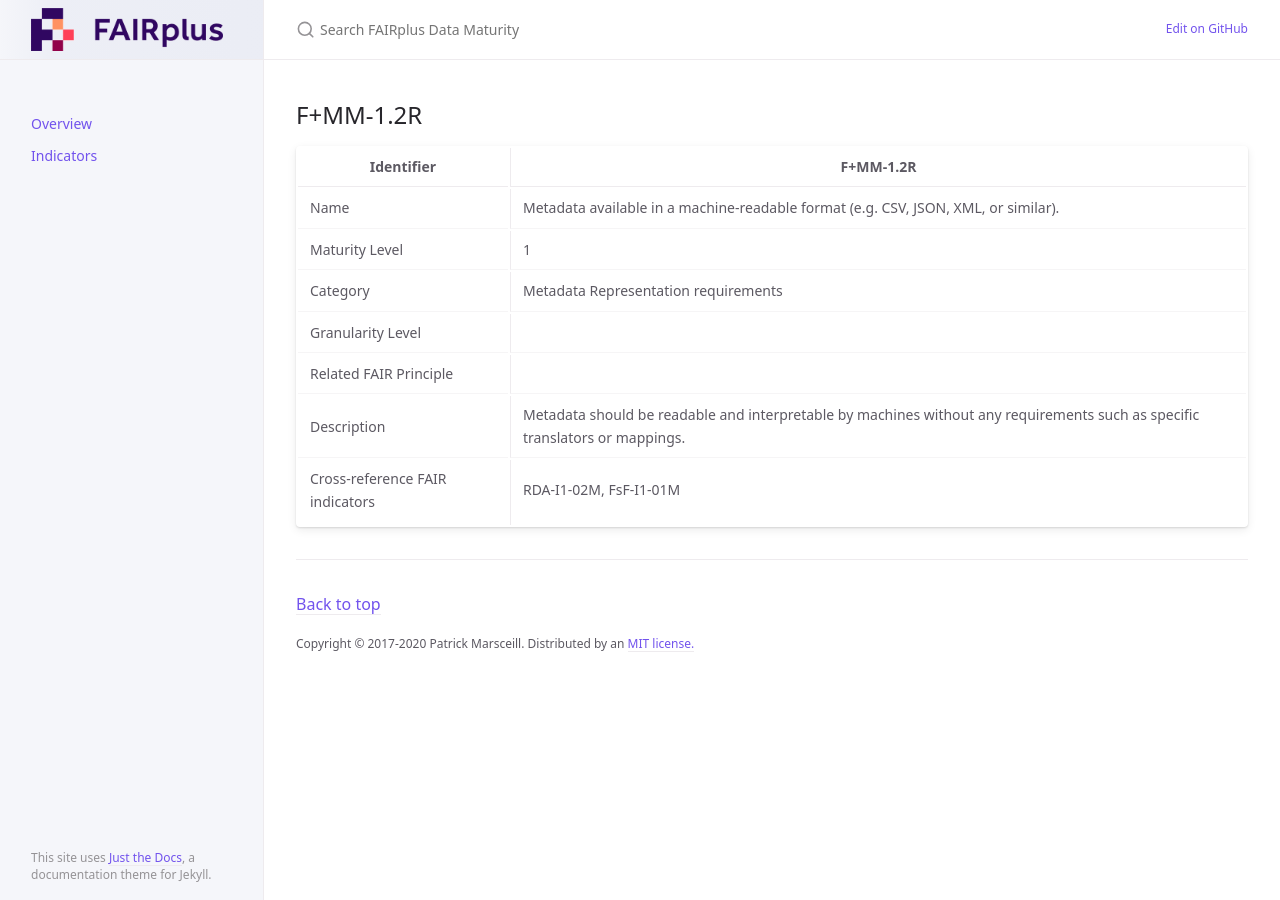
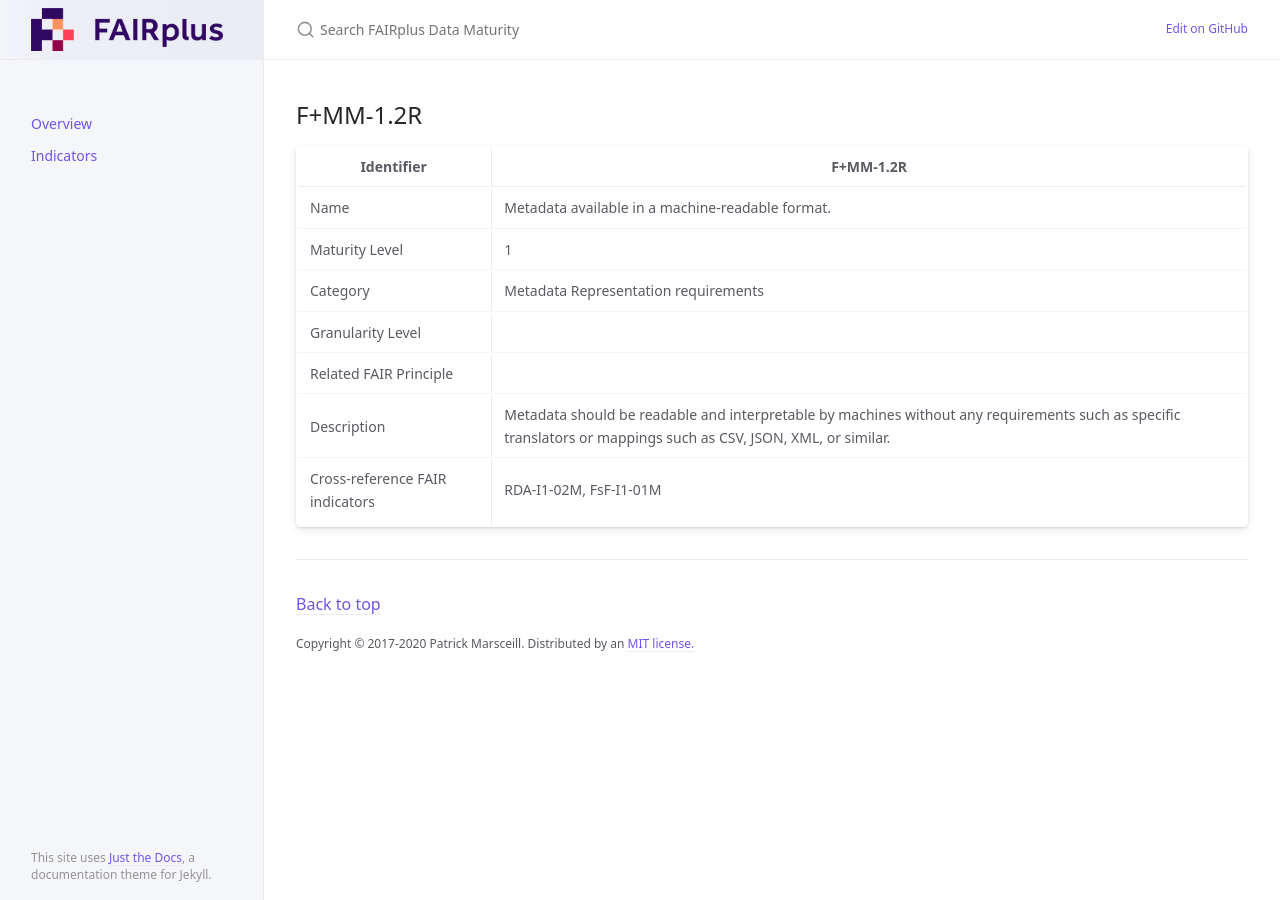
Before and after one commit to FAIRplus/Data-Maturity, a Jekyll site: the page built from docs/_indicators/B. F+MM-1.2R.md, in a window 1280 px wide. Built offline with Jekyll 4.4.1, drawn with Linux system fonts in a browser that asks for light colours.

Commit message:
Update B. F+MM-1.2R.md

```diff
--- a/docs/_indicators/B. F+MM-1.2R.md
+++ b/docs/_indicators/B. F+MM-1.2R.md
@@ -8,10 +8,10 @@ nav_exclude: True
 
 | Identifier | F+MM-1.2R |
 | ---------- | ----------|
-| Name | Metadata available in a machine-readable format (e.g. CSV, JSON, XML, or similar). |
+| Name | Metadata available in a machine-readable format. |
 | Maturity Level | 1 |
 | Category | Metadata Representation requirements |
 | Granularity Level | |
 | Related FAIR Principle | |
-| Description |  Metadata should be readable and interpretable by machines without any requirements such as specific translators or mappings. |
+| Description |  Metadata should be readable and interpretable by machines without any requirements such as specific translators or mappings such as CSV, JSON, XML, or similar. |
 | Cross-reference FAIR indicators | RDA-I1-02M, FsF-I1-01M |
```
